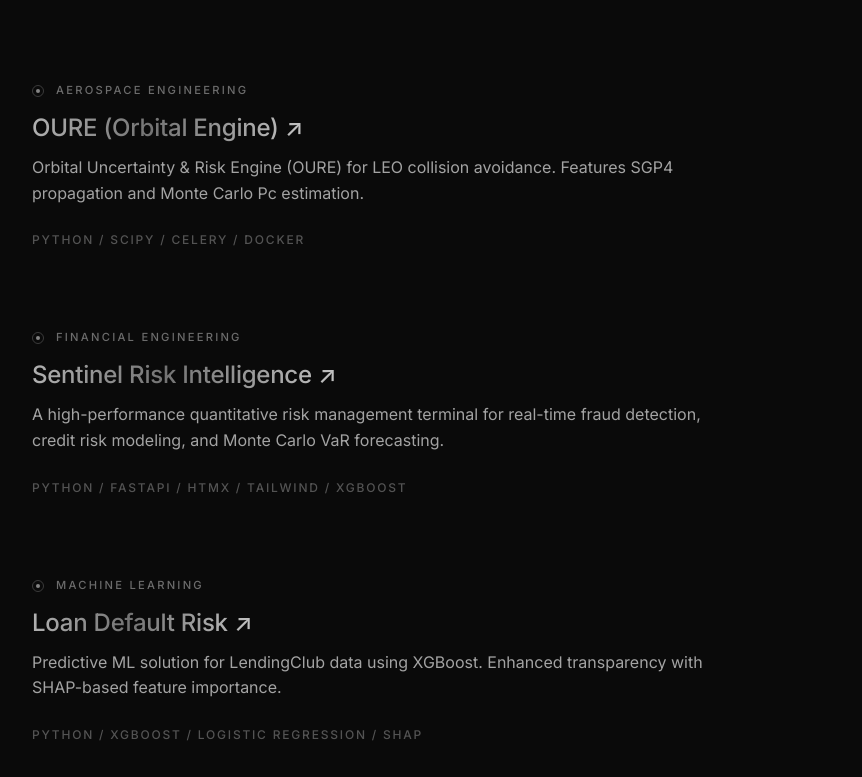
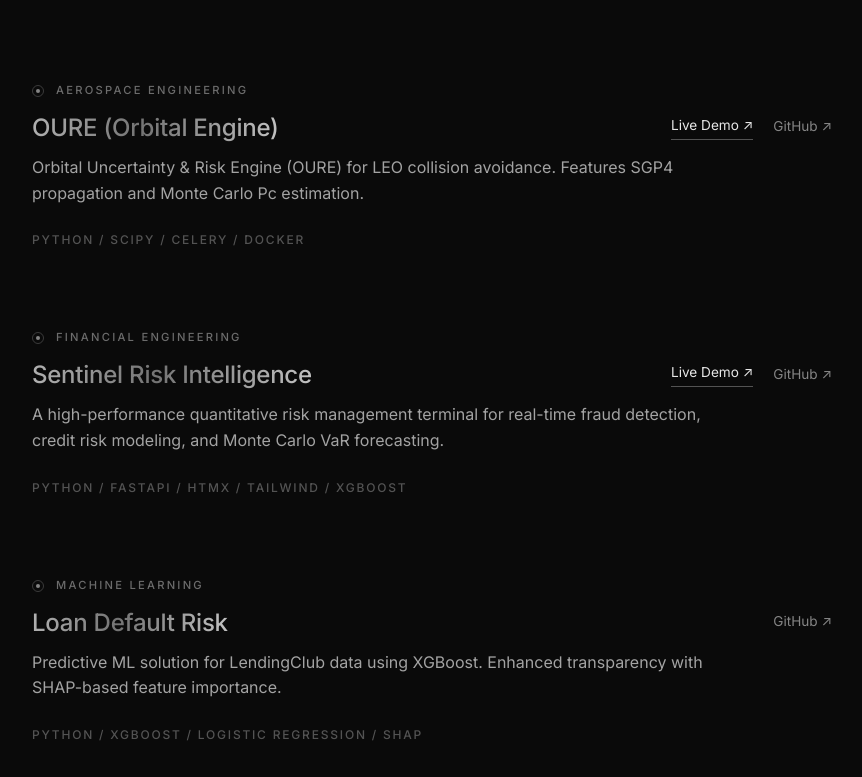
Before and after one commit to h-rishi16/hrishi-portfolio, a React app: page / in a window 1280 px wide. Shown: the part 1003-1780 px from the top of the page, without its empty margins (208-1070 px from the left). Built offline with nearby package versions, Linux system fonts and the light colour scheme; the HTML template or start-up script is replaced by a standard one.

Commit message:
feat: add live demo links to projects

```diff
--- a/src/components/Projects.jsx
+++ b/src/components/Projects.jsx
@@ -7,14 +7,16 @@
     category: 'Aerospace Engineering',
     description: 'Orbital Uncertainty & Risk Engine (OURE) for LEO collision avoidance. Features SGP4 propagation and Monte Carlo Pc estimation.',
     tech: ['Python', 'SciPy', 'Celery', 'Docker'],
-    link: 'https://github.com/h-rishi16/OURE'
+    link: 'https://github.com/h-rishi16/OURE',
+    demoLink: 'https://oure-pi.vercel.app'
   },
   {
     title: 'Sentinel Risk Intelligence',
     category: 'Financial Engineering',
     description: 'A high-performance quantitative risk management terminal for real-time fraud detection, credit risk modeling, and Monte Carlo VaR forecasting.',
     tech: ['Python', 'FastAPI', 'HTMX', 'Tailwind', 'XGBoost'],
-    link: 'https://github.com/h-rishi16/sentinel'
+    link: 'https://github.com/h-rishi16/sentinel',
+    demoLink: 'https://sentinel-risk-platform.onrender.com/'
   },
   {
     title: 'Loan Default Risk',
@@ -72,15 +74,24 @@
                 </p>
               </div>
 
-              <h3 style={{ fontSize: '1.5rem', marginBottom: '0.75rem', fontWeight: 500, letterSpacing: '-0.01em', lineHeight: 1.3 }}>
-                {p.link !== '#' ? (
-                  <a href={p.link} target="_blank" rel="noreferrer" className="text-silver-gradient" style={{ textDecoration: 'none' }}>
-                    {p.title} ↗
-                  </a>
-                ) : (
+              <div style={{ display: 'flex', alignItems: 'center', justifyContent: 'space-between', flexWrap: 'wrap', gap: '1rem', marginBottom: '0.75rem' }}>
+                <h3 style={{ fontSize: '1.5rem', margin: 0, fontWeight: 500, letterSpacing: '-0.01em', lineHeight: 1.3 }}>
                   <span className="text-silver-gradient">{p.title}</span>
-                )}
-              </h3>
+                </h3>
+
+                <div style={{ display: 'flex', gap: '1.25rem', fontSize: '0.85rem' }}>
+                  {p.demoLink && (
+                    <a href={p.demoLink} target="_blank" rel="noreferrer" style={{ color: 'rgba(255,255,255,0.9)', textDecoration: 'none', display: 'flex', alignItems: 'center', gap: '0.25rem', borderBottom: '1px solid rgba(255,255,255,0.3)', paddingBottom: '2px' }}>
+                      Live Demo ↗
+                    </a>
+                  )}
+                  {p.link !== '#' && (
+                    <a href={p.link} target="_blank" rel="noreferrer" style={{ color: 'rgba(255,255,255,0.5)', textDecoration: 'none', display: 'flex', alignItems: 'center', gap: '0.25rem' }}>
+                      GitHub ↗
+                    </a>
+                  )}
+                </div>
+              </div>
 
               <p style={{ color: 'var(--text-secondary)', marginBottom: '1.5rem', lineHeight: 1.6, fontSize: '1rem', maxWidth: '700px' }}>
                 {p.description}
```
